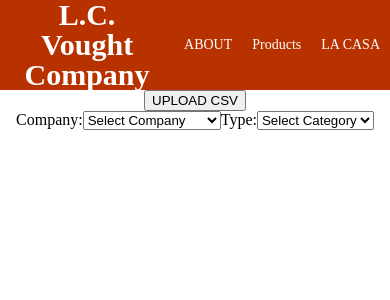
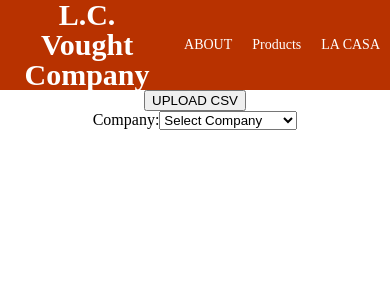
Before and after one commit to bnoxb/lcv-rock-drills, a React (Create React App) app in the folder lcv-drills/: page /products in a window 390 px wide. Both pictures are taken after a click on the button "Browse Parts". Shown: the top 300 px of the page. Built offline with nearby package versions, Linux system fonts and the light colour scheme.

Commit message:
moving data up a level to make everything more responsive and more readable

```diff
--- a/lcv-drills/src/ProductContainer/ProductContainer.jsx
+++ b/lcv-drills/src/ProductContainer/ProductContainer.jsx
@@ -9,7 +9,44 @@
             createProduct: false,
             showProducts: false,
             message: "",
-            partsList: []
+            partsList: [],
+            companyList: {
+                gardnerDenver: {
+                    stringName: "Gardner Denver",
+                    partTypes: [
+                        "Portable Compressor Parts and More",
+                        "Drill Parts",
+                        "Pump Parts"
+                    ]
+                },
+                atlasCopCo: {
+                    stringName: "Atlas Copco",
+                    partTypes:[
+                        "Parts List"
+                    ]
+                },
+                joy: {
+                    stringName: "Joy",
+                    partTypes: [
+                        "Drill Parts",
+                        "Compressor Parts"
+                    ]
+                },
+                chicagoPneumatic: {
+                    stringName: "Chicago Pneumatic",
+                    partTypes: [
+                        "Drill Parts",
+                        "Compressor Parts"
+                    ]
+                },
+                ingersollRand: {
+                    stringName: "Ingersoll Rand",
+                    partTypes: [
+                        "Drill Parts",
+                        "Compressor Parts"
+                    ],
+                }
+            },
         }
     }
 
@@ -58,6 +95,8 @@
     }
 
     getTheParts = async (params) => {
+        console.log('gonna get the parts');
+        console.log(params);
         try{
             const stringURL = `http://localhost:9000/parts/browse/${params.company}/${params.type}`;
             const response = await fetch(stringURL);
@@ -80,8 +119,8 @@
         return(
             <div>
                 {this.state.message}
-                {this.state.createProduct ? <CreateProduct closeForm={this.createButton} upload={this.upload} /> : <button onClick={this.createButton}>UPLOAD CSV</button> }
-                {this.state.showProducts ? <ProductList partsList={this.state.partsList} getTheParts={this.getTheParts} /> : <button onClick={this.showListButton}>Browse Parts</button>}
+                {this.state.createProduct ? <CreateProduct closeForm={this.createButton} upload={this.upload} companyList={this.state.companyList}/> : <button onClick={this.createButton}>UPLOAD CSV</button> }
+                {this.state.showProducts ? <ProductList partsList={this.state.partsList} getTheParts={this.getTheParts} companyList={this.state.companyList}/> : <button onClick={this.showListButton}>Browse Parts</button>}
             </div>
 
         )
--- a/lcv-drills/src/ProductContainer/ProductList/ProductList.js
+++ b/lcv-drills/src/ProductContainer/ProductList/ProductList.js
@@ -11,45 +11,9 @@
             },
             companyPicked: false,
             canGetParts: true,
-            companyList: {
-                gardnerDenver: {
-                    stringName: "Gardner Denver",
-                    partTypes: [
-                        "Portable Compressor Parts and More",
-                        "Drill Parts",
-                        "Pump Parts"
-                    ]
-                },
-                atlasCopCo: {
-                    stringName: "Atlas Copco",
-                    partTypes:[
-                        "Parts List"
-                    ]
-                },
-                joy: {
-                    stringName: "Joy",
-                    partTypes: [
-                        "Drill Parts",
-                        "Compressor Parts"
-                    ]
-                },
-                chicagoPneumatic: {
-                    stringName: "Chicago Pneumatic",
-                    partTypes: [
-                        "Drill Parts",
-                        "Compressor Parts"
-                    ]
-                },
-                ingersollRand: {
-                    stringName: "Ingersoll Rand",
-                    partTypes: [
-                        "Drill Parts",
-                        "Compressor Parts"
-                    ],
-                }
-            },
             companies: null,
-            types: null
+            types: null,
+            showTypes: false
         }
     }
     componentDidMount(){
@@ -57,10 +21,9 @@
     }
 
     setCompanies = () => {
-        const companies = Object.keys(this.state.companyList).map((company, i)=>{
-            console.log(company);
+        const companies = Object.keys(this.props.companyList).map((company, i)=>{
             return(
-                <option key={i} value={company}>{this.state.companyList[company].stringName}</option>
+                <option key={i} value={company}>{this.props.companyList[company].stringName}</option>
             )
         });
         this.setState({
@@ -69,13 +32,14 @@
     }
 
     setPartTypes = (company) => {
-        const types = this.state.companyList[company].partTypes.map((type, i)=>{
+        const types = this.props.companyList[company].partTypes.map((type, i)=>{
             return(
                 <option key={i} value={type}>{type}</option>
             )
         });
 
         this.setState({
+            showTypes: true,
             types: types
         });
     }
@@ -86,7 +50,7 @@
         this.setState({
             data:{
                 ...this.state.data,
-                company: this.state.companyList[company].stringName,
+                company: this.props.companyList[company].stringName,
                 companyKey: company
             },
         });
@@ -102,7 +66,6 @@
             },
             canGetParts: true
         });
-        console.log(this.state.data);
         this.props.getTheParts(this.state.data);
     }
 
@@ -127,19 +90,20 @@
                 <form>
                 <label>
                     Company:
-                    <select disabled={this.state.isDisabled} name="company" onChange={this.handleChangeCompany} value={this.state.data.key} >
+                    <select disabled={this.state.isDisabled} name="company" onChange={this.handleChangeCompany} value={this.state.data.companyKey} >
                         <option value="none">Select Company</option>
                         {this.state.companies}
                     </select>
                 </label>
-                <label>
-                    Type:
+                {this.state.showTypes ? <label>
+                                            Type:
+                                            <select name="type" onChange={this.handleChangeType} value={this.state.data.type} >
+                                                <option value="none">Select Category</option>
+                                                {this.state.types}
+                                            </select>
+                                        </label>
+                                        : null}
 
-                    <select name="type" onChange={this.handleChangeType} value={this.state.data.type} >
-                        <option value="none">Select Category</option>
-                        {this.state.types}
-                    </select>
-                </label>
                 </form>
                 <ul>
                     {parts}
```
